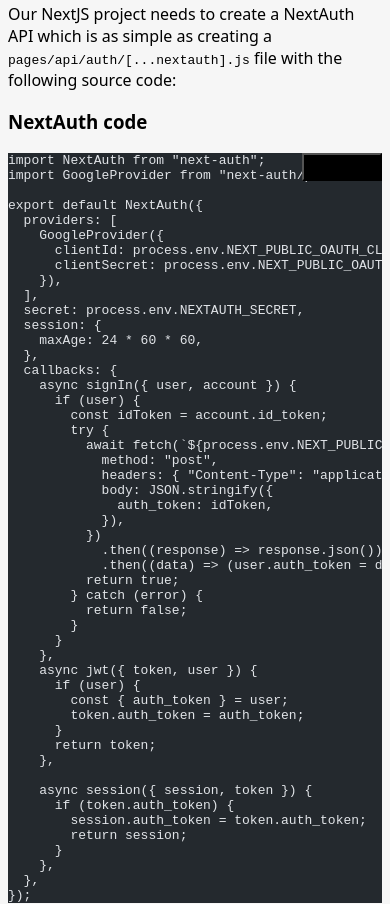
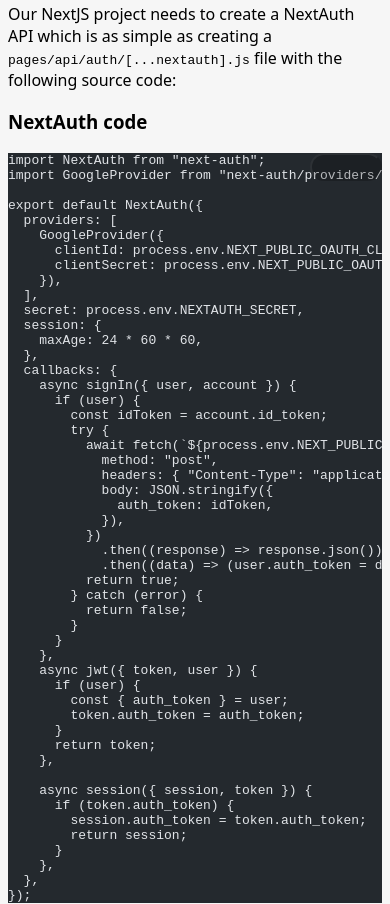
Before and after one commit to OliverSpeir/portfolio, an Astro site: page /blog/NextAuth-with-DRF in a window 390 px wide. Shown: the part 1592-2496 px from the top of the page. Built offline with nearby package versions, Linux system fonts and the light colour scheme; Astro itself is replaced by a stand-in of ours; code samples lack their colours.

Commit message:
copy code button style

```diff
--- a/src/layouts/Blog.astro
+++ b/src/layouts/Blog.astro
@@ -83,12 +83,6 @@ const { frontmatter } = Astro.props;
       --card-shadow: rgba(45, 59, 170, 0.415);
     }
   }
-  @media (min-width:875px){
-    body {
-        margin-left: 5rem;
-        margin-right: 5rem;
-    }
-  }
   img {
     width: 100%;
     height: auto;
@@ -106,12 +100,24 @@ const { frontmatter } = Astro.props;
     top: 0;
     right: 0;
     background-color: var(--text-color);
-    padding: 0.25rem 0.5rem;
+    padding: 0.25rem;
     font-size: 0.75rem;
     line-height: 1rem;
+    border-radius: 2rem;
   }
 
   .copy-code:hover {
     background-color: var(--accent-color);
   }
+  @media (min-width:875px){
+    body {
+        margin-left: 5rem;
+        margin-right: 5rem;
+    }
+  }
+  @media (max-width:874px){
+    .copy-code {
+        opacity: 0.2;
+    }
+  }
 </style>
```
